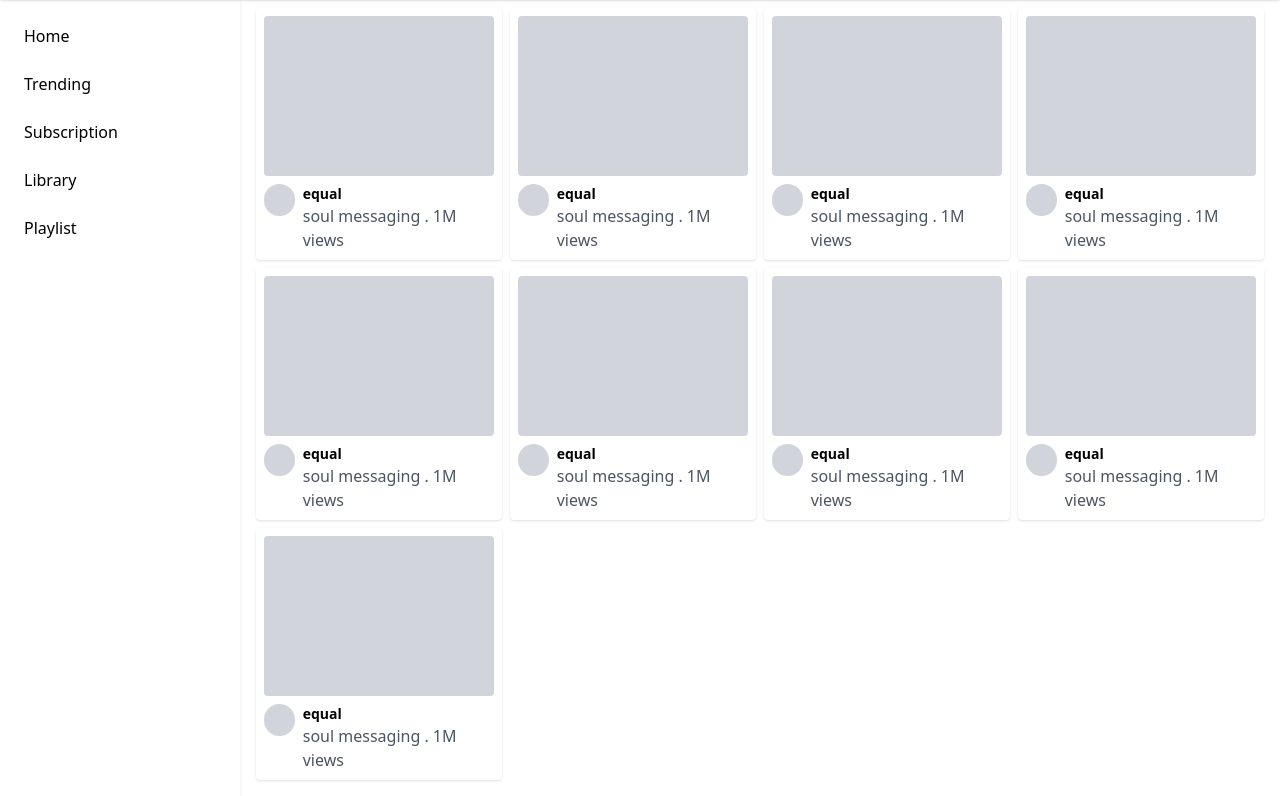
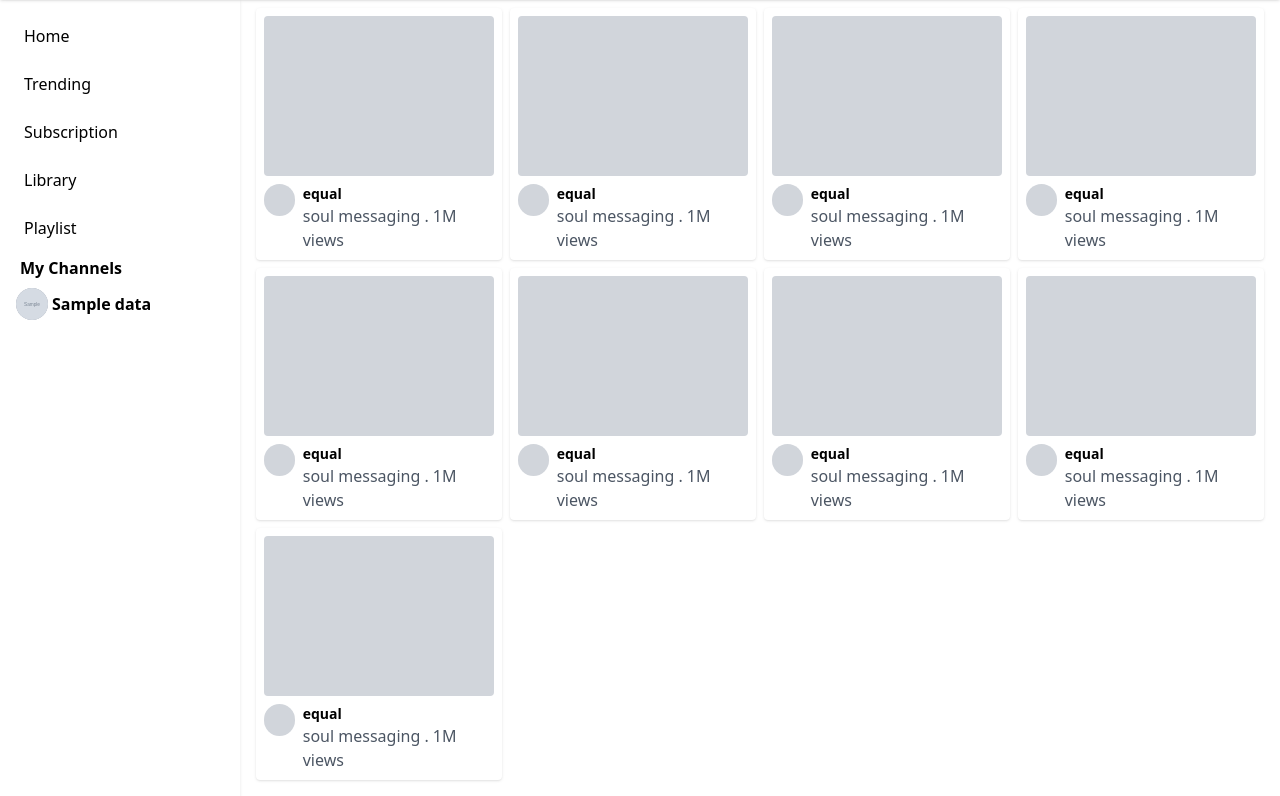
Before and after one commit to PSheulder1/public_youtube, a Django app: template youtube_app/templates/home.html in a window 1280 px wide. Shown: the part 56-852 px from the top of the page. Run offline with Django 5.2, Linux system fonts and the light colour scheme; data comes from the database, SQL or seed files in the repository; the template is opened without the code that fills it: values that come from a table or form of the project are taken from there, most other values are stand-ins (such as "Sample title", 1, 10 or a date in 2020); grey boxes marked "Sample" are stand-in pictures; some libraries are stand-ins or nearby versions.

Commit message:
Update home.html

```diff
--- a/youtube_app/templates/home.html
+++ b/youtube_app/templates/home.html
@@ -30,9 +30,11 @@
         <div class="flex items-center gap-2">
 
             {% if request.user.is_authenticated%}
-        <button class="border border-neutral-800 p-2 text-sm rounded-xl"><a href="/auth/logout">Deconnecter</a></button>
+            <button class="border border-neutral-800 p-2 text-sm rounded-xl"><a
+                    href="/auth/logout">Deconnecter</a></button>
             {%else%}
-        <button class="border border-neutral-800 p-2 text-sm  rounded-xl"><a href="/auth/login">Connecter</a></button>
+            <button class="border border-neutral-800 p-2 text-sm  rounded-xl"><a
+                    href="/auth/login">Connecter</a></button>
             <button class="bg-red-500 p-2 rounded-xl text-sm  text-white"><a href="/auth/signup">S'inscrire</a></button>
             {%endif%}
 
@@ -61,6 +63,19 @@
             <li><a href="" class="block hover:bg-gray-100 p-2 rounded">Playlist</a></li>
 
         </ul>
+
+        <h1 class="font-bold mx-1 mt-2">My Channels</h1>
+
+        {%for data in channel%}
+         <div class="flex gap-1 mt-2">
+                    <img src="{{data.image.url}}" class="bg-gray-400 h-8 w-8 rounded-full">
+                    <div>
+                        <h2 class="font-semibold mt-1">{{ data.name }}</h2>
+                    </div>
+        </div>
+        {%endfor%}
+
+
 
     </aside>
 
@@ -192,13 +207,13 @@
 
 
     <script>
-        document.addEventListener('DOMContentLoaded', ()=>{
+        document.addEventListener('DOMContentLoaded', () => {
 
             const toggleBtn = document.querySelector('header button');
 
             const sidebar = document.querySelector('aside')
 
-            toggleBtn.addEventListener('click', ()=>{
+            toggleBtn.addEventListener('click', () => {
                 sidebar.classList.toggle('hidden');
             })
 
```
Lines whose indentation alone changed are shown as unchanged.
